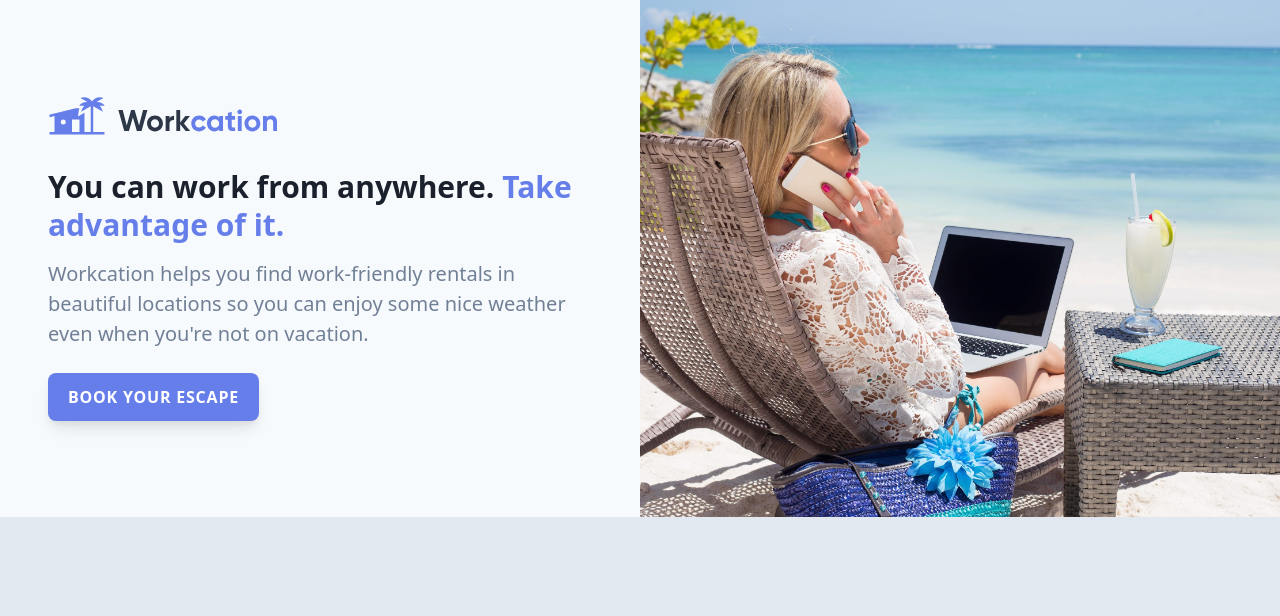
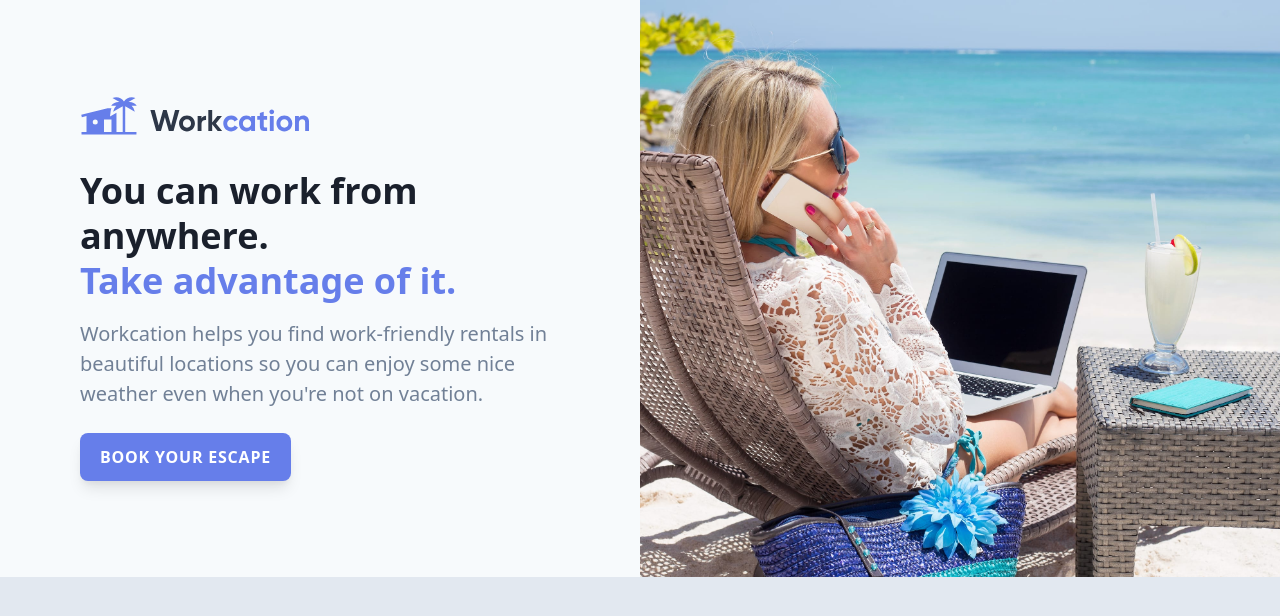
Before and after one commit to zhaoshengjun/learn-tailwindcss, a website: page public/index.html in a window 1280 px wide. Drawn offline with nearby package versions, Linux system fonts and the light colour scheme; files that its build step writes are made by us from their sources.

Commit message:
xl viewpoint

```diff
--- a/public/index.html
+++ b/public/index.html
@@ -12,6 +12,7 @@
 			<div
 				class="px-8 py-12 max-w-md mx-auto sm:max-w-xl lg:max-w-full lg:w-1/2 lg:py-24 lg:px-12"
 			>
+				<div class="xl:max-w-lg xl:ml-auto">
 					<img class="h-10" src="./img/logo.svg" alt="Workcation" />
 					<img
 						class="mt-6 rounded-lg shadow-xl sm:mt-8 sm:h-64 sm:w-full sm:object-cover sm:object-center lg:hidden"
@@ -19,15 +20,18 @@
 						alt="Woman workcationing on the beach"
 					/>
 					<h1
-					class="mt-6 text-2xl font-bold text-gray-900 leading-tight sm:text-4xl sm:mt-8 lg:text-3xl"
+						class="mt-6 text-2xl font-bold text-gray-900 leading-tight sm:text-4xl sm:mt-8 lg:text-3xl xl:text-4xl"
 					>
 						You can work from anywhere.
-					<span class="text-indigo-500">Take advantage of it.</span>
+						<br class="hidden lg:inline" />
+						<span class="text-indigo-500"
+							>Take advantage of it.</span
+						>
 					</h1>
 					<p class="mt-2 text-gray-600 sm:text-xl sm:mt-4">
-					Workcation helps you find work-friendly rentals in beautiful
-					locations so you can enjoy some nice weather even when
-					you're not on vacation.
+						Workcation helps you find work-friendly rentals in
+						beautiful locations so you can enjoy some nice weather
+						even when you're not on vacation.
 					</p>
 					<div class="mt-4 sm:mt-6">
 						<a
@@ -35,6 +39,7 @@
 							class="inline-block px-5 py-3 rounded-lg shadow-lg bg-indigo-500 text-white uppercase tracking-wider font-semibold text-sm sm:text-base"
 							>Book your escape</a
 						>
+					</div>
 				</div>
 			</div>
 			<div class="hidden lg:block lg:w-1/2 lg:relative">
```
Lines whose indentation alone changed are shown as unchanged.
